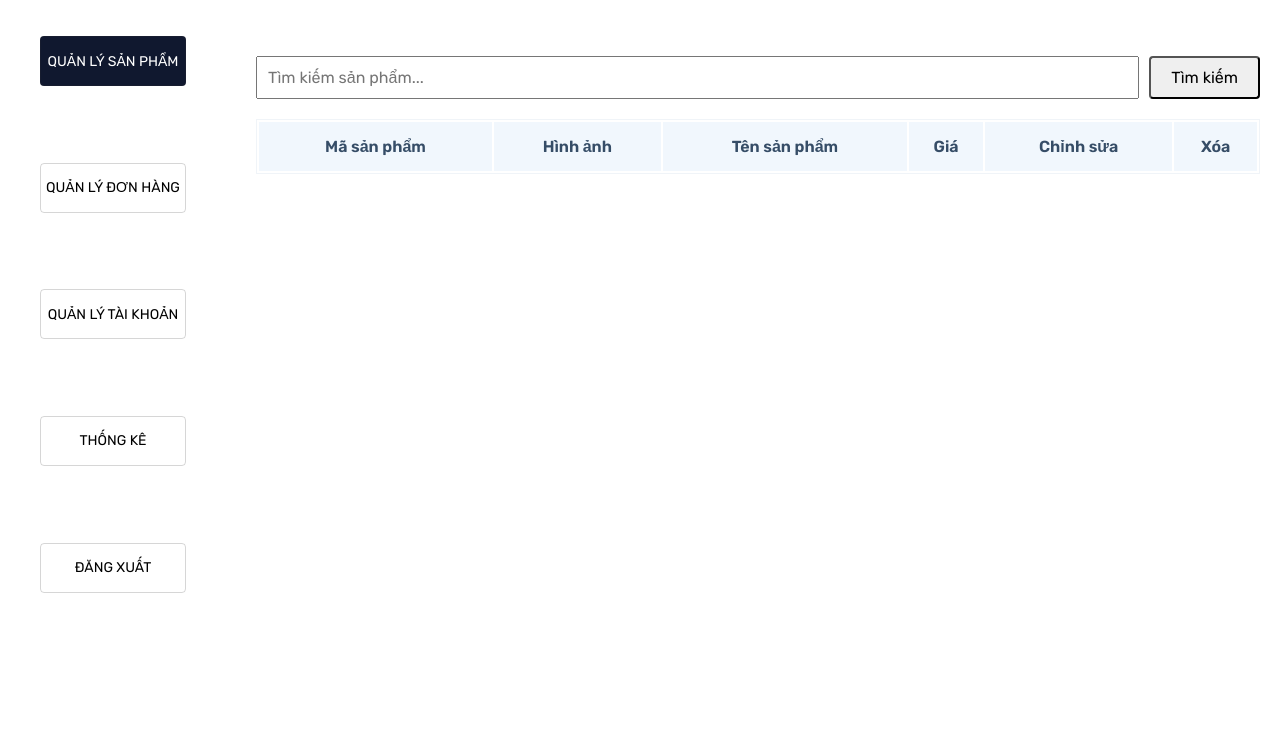
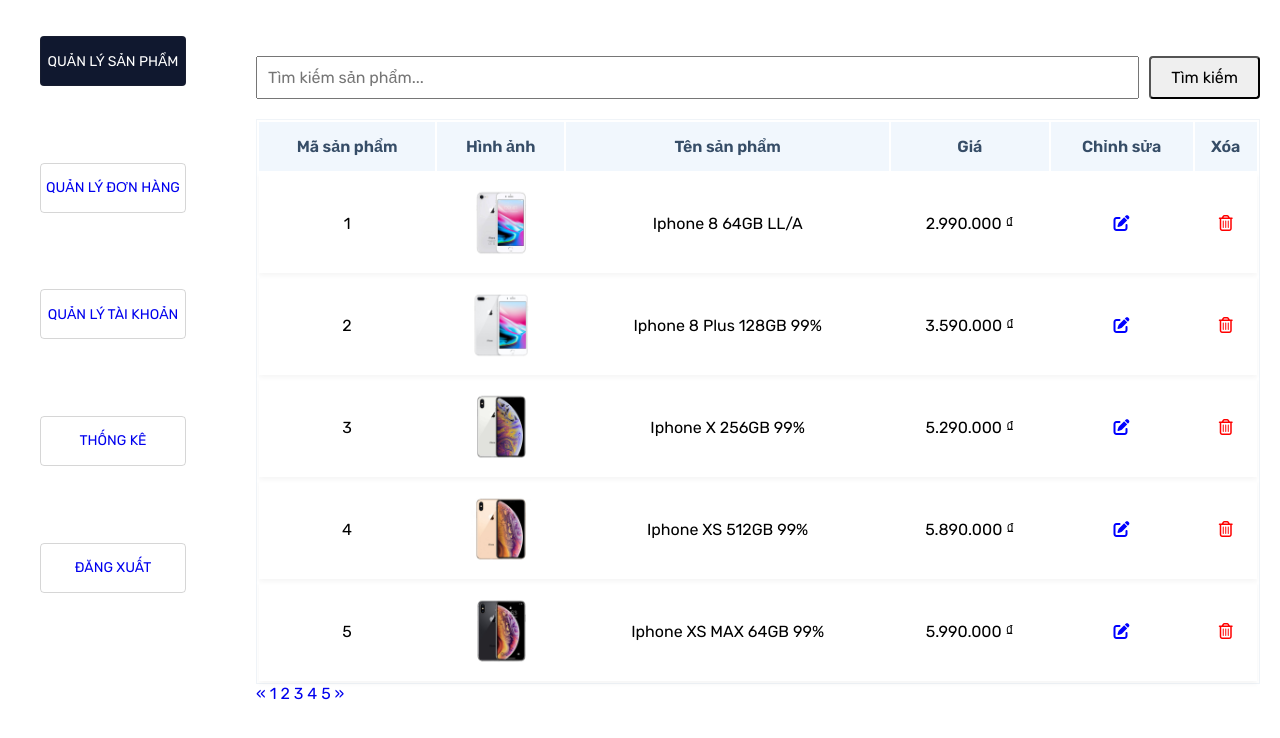
Before and after one commit to young-the-tiny/PhoneShop, a plain HTML site: page admin.html in a window 1280 px wide. Shown: the part 202-940 px from the top of the page. Drawn offline with Linux system fonts and the light colour scheme.

Commit message:
Update admin.html

```diff
--- a/admin.html
+++ b/admin.html
@@ -1,23 +1,15 @@
-<!DOCTYPE html>
-<html lang="en">
-  <head>
-    <meta charset="UTF-8" />
-    <meta name="viewport" content="width=device-width, initial-scale=1.0" />
+<html lang="en"><head>
+    <meta charset="UTF-8">
+    <meta name="viewport" content="width=device-width, initial-scale=1.0">
     <title>Web site bán hàng</title>
     <!-- <link
       href="https://fonts.googleapis.com/css2?family=Poppins:wght@300;400;500;600;700&family=Rubik:wght@400;500;600;700&display=swap"
       rel="stylesheet"
     /> -->
-    <link
-      rel="stylesheet"
-      href="https://cdnjs.cloudflare.com/ajax/libs/font-awesome/6.5.1/css/all.min.css"
-      integrity="sha512-DTOQO9RWCH3ppGqcWaEA1BIZOC6xxalwEsw9c2QQeAIftl+Vegovlnee1c9QX4TctnWMn13TZye+giMm8e2LwA=="
-      crossorigin="anonymous"
-      referrerpolicy="no-referrer"
-    />
-    <link rel="stylesheet" href="./assets/css/responsive.css" />
-    <link rel="stylesheet" href="./assets/css/style.css" />
-    <link rel="stylesheet" href="./assets/css/admin.css" />
+    <link rel="stylesheet" href="https://cdnjs.cloudflare.com/ajax/libs/font-awesome/6.5.1/css/all.min.css" integrity="sha512-DTOQO9RWCH3ppGqcWaEA1BIZOC6xxalwEsw9c2QQeAIftl+Vegovlnee1c9QX4TctnWMn13TZye+giMm8e2LwA==" crossorigin="anonymous" referrerpolicy="no-referrer">
+    <link rel="stylesheet" href="./assets/css/responsive.css">
+    <link rel="stylesheet" href="./assets/css/style.css">
+    <link rel="stylesheet" href="./assets/css/admin.css">
   </head>
   <body>
     <!-- OVERLAY -->
@@ -28,40 +20,44 @@
       <div class="admin_page">
         <h1 class="title_page_admin" id="addAdminPage">TRANG ADMIN</h1>
         <div class="logo_admin">
-          <img src="./assets/img/logo.png" alt="logo_admin_page" />
+          <img src="./assets/img/logo.png" alt="logo_admin_page">
         </div>
         <div class="header_admin-page">
           <!-- 1. Phân loại sản phẩm ở trang quản lí sản phẩm -->
           <div class="header_admin-classification">
             <div class="classification_select classification_select-admin">
-              <span class="classification_select-text"></span>
+              <span class="classification_select-text">-- Mặc định --</span>
               <ul class="classification_option">
-                <li onclick="defaultClassification()">Mặc định</li>
-                <li onclick="handle128GB()">128GB</li>
-                <li onclick="handle64GB()">64GB</li>
-                <li onclick="handle99()">Máy 99%</li>
+                <li  onclick="overlayClose()">Mặc định</li>
+                <li onclick="overlayClose()">iPhone 8 Series</li>
+                <li onclick="overlayClose()">iPhone X/XS Series</li>
+                <li onclick="overlayClose()">iPhone 11 Series</li>
+                <li onclick="overlayClose()">iPhone 12 Series</li>
+                <li onclick="overlayClose()">iPhone 13 Series</li>
+                <li onclick="overlayClose()">iPhone 14 Series</li>
+                <li onclick="overlayClose()">iPhone 15 Series</li>
               </ul>
             </div>
           </div>
           <!-- 2. Nút thêm sản phẩm ở trang quản lí sản phẩm -->
           <div class="header_admin-page-btn">
-            <button id="addProductAdminBtn">Thêm sản phẩm</button>
+            <button id="addProductAdminBtn"  onclick="add()">Thêm sản phẩm</button>
           </div>
 
         </div>
         <div class="admin_content">
           <ul class="navbar_admin">
-            <li class="nav_item_admin active" data="1">QUẢN LÝ SẢN PHẨM</li>
-            <li class="nav_item_admin" data="2" id="ordersAdminPage">QUẢN LÝ ĐƠN HÀNG</li>
-            <li class="nav_item_admin" data="3" id="userAdminPage">QUẢN LÝ TÀI KHOẢN</li>
-            <li class="nav_item_admin" data="4" id="statisticsPage">THỐNG KÊ</li>
-            <li class="nav_item_admin" data="5">ĐĂNG XUẤT</li>
+            <a href="admin.html" class="nav_item_admin active" data="1">QUẢN LÝ SẢN PHẨM</a>
+            <a class="nav_item_admin" href="QLDH_1.html">QUẢN LÝ ĐƠN HÀNG</a>
+            <a class="nav_item_admin" data="3" id="userAdminPage" href="qltk.html">QUẢN LÝ TÀI KHOẢN</a>
+            <a href="thong_ke.html" class="nav_item_admin" data="4" id="statisticsPage">THỐNG KÊ</a>
+            <a href="index.html" class="nav_item_admin" data="5">ĐĂNG XUẤT</a>
           </ul>
           <div class="container_admin">
             <!-- In admin.html, add the search bar above the product table -->
             <div class="admin_search">
-            <input type="text" id="searchAdminInput" placeholder="Tìm kiếm sản phẩm..." />
-            <button id="searchAdminBtn">Tìm kiếm</button>
+            <input type="text" id="searchAdminInput" placeholder="Tìm kiếm sản phẩm...">
+            <button id="searchAdminBtn" onclick="overlayClose()">Tìm kiếm</button>
           </div>
             <table id="table">
               <thead id="table_header">
@@ -74,23 +70,162 @@
                   <th>Xóa</th>
                 </tr>
               </thead>
-              <tbody id="tbody_addProduct"></tbody>
+              <tbody id="tbody_addProduct">
+    <tr id="1">
+    <td>
+      <span>1</span>
+    </td>
+    <td>
+      <div class="product_img">
+        <img src="./assets/img/product/iphone8.jpg" alt="">
+      </div>
+    </td>
+    <td>Iphone 8 64GB LL/A</td>
+    <td>2.990.000&nbsp;₫</td>
+    <td>
+      <span id="product_admin-edit">
+        <i data="1" onclick="handleUpdateProductsAdmin()" class="fa-solid fa-pen-to-square"></i>
+      </span>
+    </td>
+    <td>
+      <span data="1" id="product_admin-delete">
+        <i data="1" onclick="handleDeleteProductsAdmin()" class="fa-regular fa-trash-can"></i>
+      </span>
+    </td>
+  </tr>
+
+    <tr id="2">
+    <td>
+      <span>2</span>
+    </td>
+    <td>
+      <div class="product_img">
+        <img src="./assets/img/product/iphone8plus.jpg" alt="">
+      </div>
+    </td>
+    <td>Iphone 8 Plus 128GB 99%</td>
+    <td>3.590.000&nbsp;₫</td>
+    <td>
+      <span id="product_admin-edit">
+        <i data="2" onclick="handleUpdateProductsAdmin(event)" class="fa-solid fa-pen-to-square"></i>
+      </span>
+    </td>
+    <td>
+      <span data="2" id="product_admin-delete">
+        <i data="2" onclick="handleDeleteProductsAdmin(event)" class="fa-regular fa-trash-can"></i>
+      </span>
+    </td>
+  </tr>
+
+    <tr id="3">
+    <td>
+      <span>3</span>
+    </td>
+    <td>
+      <div class="product_img">
+        <img src="./assets/img/product/iphonex.jpg" alt="">
+      </div>
+    </td>
+    <td>Iphone X 256GB 99%</td>
+    <td>5.290.000&nbsp;₫</td>
+    <td>
+      <span id="product_admin-edit">
+        <i data="3" onclick="handleUpdateProductsAdmin()" class="fa-solid fa-pen-to-square"></i>
+      </span>
+    </td>
+    <td>
+      <span data="3" id="product_admin-delete">
+        <i data="3" onclick="handleDeleteProductsAdmin()" class="fa-regular fa-trash-can"></i>
+      </span>
+    </td>
+  </tr>
+
+    <tr id="4">
+    <td>
+      <span>4</span>
+    </td>
+    <td>
+      <div class="product_img">
+        <img src="./assets/img/product/iphonexs.jpg" alt="">
+      </div>
+    </td>
+    <td>Iphone XS 512GB 99%</td>
+    <td>5.890.000&nbsp;₫</td>
+    <td>
+      <span id="product_admin-edit">
+        <i data="4" onclick="handleUpdateProductsAdmin()" class="fa-solid fa-pen-to-square"></i>
+      </span>
+    </td>
+    <td>
+      <span data="4" id="product_admin-delete">
+        <i data="4" onclick="handleDeleteProductsAdmin()" class="fa-regular fa-trash-can"></i>
+      </span>
+    </td>
+  </tr>
+
+    <tr id="5">
+    <td>
+      <span>5</span>
+    </td>
+    <td>
+      <div class="product_img">
+        <img src="./assets/img/product/iphonexsmax.jpg" alt="">
+      </div>
+    </td>
+    <td>Iphone XS MAX 64GB 99%</td>
+    <td>5.990.000&nbsp;₫</td>
+    <td>
+      <span id="product_admin-edit">
+        <i data="5" onclick="handleUpdateProductsAdmin()" class="fa-solid fa-pen-to-square"></i>
+      </span>
+    </td>
+    <td>
+      <span data="5" id="product_admin-delete">
+        <i data="5" onclick="handleDeleteProductsAdmin()" class="fa-regular fa-trash-can"></i>
+      </span>
+    </td>
+  </tr>
+
+    </tbody>
+
               <tbody id="tbody_ordersPage"></tbody>
+
             </table>
+
+    <div class="pagination">
+      <a href="admin.html">&laquo;</a>
+      <a href="admin.html">1</a>
+      <a href="admin.html">2</a>
+      <a href="admin.html">3</a>
+      <a href="admin.html">4</a>
+      <a href="admin.html">5</a>
+      <a href="admin.html">&raquo;</a>
+  </div>
           </div>
         </div>
       </div>
     </div>
-    <script src="./assets/js/notification.js"></script>
-    <script src="./assets/js/render.js"></script>
-    <script src="./assets/js/orders.js"></script>
-    <script src="./assets/js/cart.js"></script>
-    <script src="./assets/js/search.js"></script>
-    <script src="./assets/js/data/product.js"></script>
-    <script src="./assets/js/data/user.js"></script>
-    <script src="./assets/js/data/localStorage.js"></script>
-    <script src="./assets/js/slider.js"></script>
-    <script src="./assets/js/admin.js"></script>
-    <script src="./assets/js/index.js"></script>
-  </body>
-</html>
+
+    <script>
+
+function handleUpdateProductsAdmin() {
+      // Chuyển hướng về trang QLDH_1.html
+      window.location.href = "sua_sp.html";
+  }
+  function handleDeleteProductsAdmin(){
+      // Chuyển hướng về trang QLDH_1.html
+      window.location.href = "xoa_sp.html";
+  }
+  function overlayClose() {
+      // Chuyển hướng về trang QLDH_1.html
+      window.location.href = "admin.html";
+  }
+  function add() {
+      // Chuyển hướng về trang QLDH _1.html
+      window.location.href = "them_sp.html";
+  }
+
+    </script>
+
+
+</body></html>
```
